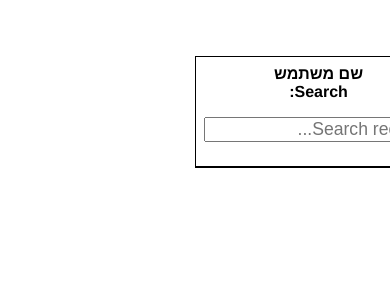
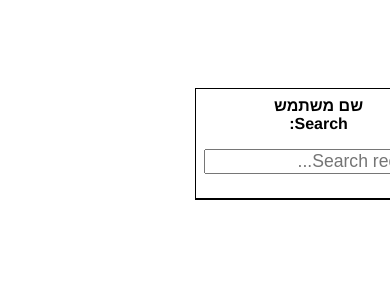
Before and after one commit to HodayaChayo/accounting-system, a React (Create React App) app in the folder client/: page /home in a window 390 px wide. Shown: the top 300 px of the page. Built offline with nearby package versions, Linux system fonts and the light colour scheme.

Commit message:
Hamburger menu

```diff
--- a/client/package.json
+++ b/client/package.json
@@ -9,6 +9,7 @@
     "axios": "^1.4.0",
     "date-fns": "^2.30.0",
     "react": "^18.2.0",
+    "react-burger-menu": "^3.0.9",
     "react-dom": "^18.2.0",
     "react-router-dom": "^6.11.1",
     "react-scripts": "^2.1.3",
--- a/client/src/components/Header/Header.js
+++ b/client/src/components/Header/Header.js
@@ -1,6 +1,10 @@
 import React from 'react';
-export default function Header (props){
-  return(
-    <h1>{props.title}</h1>
-  )
+import HamburgerMenu from '../Menu/HamburgerMenu';
+export default function Header(props) {
+  return (
+    <div>
+      <h1>{props.title}</h1>
+      <HamburgerMenu />
+    </div>
+  );
 }
--- /dev/null
+++ b/client/src/components/Menu/HamburgerMenu.js
@@ -0,0 +1,61 @@
+import React, { useState } from 'react';
+import styled from 'styled-components';
+
+const MenuContainer = styled.div`
+  position: relative;
+  display: inline-block;
+`;
+
+const HamburgerIcon = styled.div`
+  width: 30px;
+  height: 20px;
+  display: flex;
+  flex-direction: column;
+  justify-content: space-between;
+  cursor: pointer;
+`;
+
+const Line = styled.div`
+  width: 100%;
+  height: 2px;
+  background-color: #000;
+`;
+
+const MenuItems = styled.div`
+  position: absolute;
+  top: 100%;
+  left: 0;
+  width: 200px;
+  background-color: #fff;
+  padding: 10px;
+  display: ${props => (props.isOpen ? 'block' : 'none')};
+`;
+
+const MenuItem = styled.div`
+  margin-bottom: 10px;
+`;
+
+const HamburgerMenu = () => {
+  const [isOpen, setIsOpen] = useState(false);
+
+  const toggleMenu = () => {
+    setIsOpen(!isOpen);
+  };
+
+  return (
+    <MenuContainer>
+      <HamburgerIcon onClick={toggleMenu}>
+        <Line />
+        <Line />
+        <Line />
+      </HamburgerIcon>
+      <MenuItems isOpen={isOpen}>
+        <MenuItem>Menu Item 1</MenuItem>
+        <MenuItem>Menu Item 2</MenuItem>
+        <MenuItem>Menu Item 3</MenuItem>
+      </MenuItems>
+    </MenuContainer>
+  );
+};
+
+export default HamburgerMenu;
```
Also changed, not shown: 1 other file (tests, documents, lock files or other folders).
